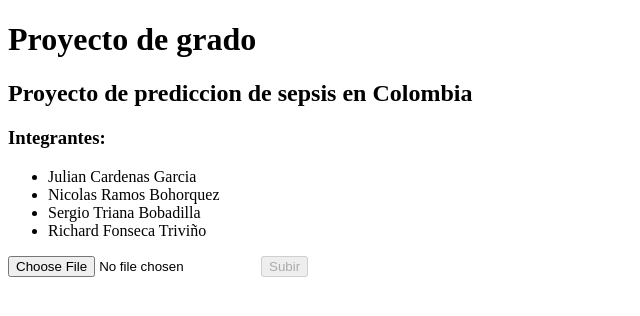
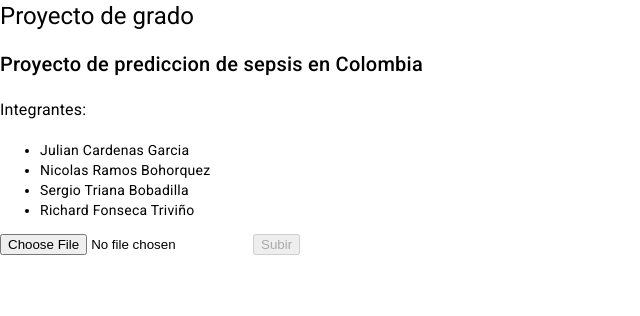
Before and after one commit to Proyecto-de-grado-SEPSIS/frontendPrediccionSepsis, an Angular app in the folder my-angular-app/: page / in a window 1280 px wide. Shown: the top 316 px of the page, without its empty margins (0-640 px from the left). Built offline with nearby package versions, Linux system fonts and the light colour scheme.

Commit message:
Angular material added

```diff
--- a/my-angular-app/angular.json
+++ b/my-angular-app/angular.json
@@ -25,6 +25,7 @@
               "src/assets"
             ],
             "styles": [
+              "@angular/material/prebuilt-themes/indigo-pink.css",
               "src/styles.css"
             ],
             "scripts": []
@@ -87,6 +88,7 @@
               "src/assets"
             ],
             "styles": [
+              "@angular/material/prebuilt-themes/indigo-pink.css",
               "src/styles.css"
             ],
             "scripts": []
--- a/my-angular-app/src/app/app.module.ts
+++ b/my-angular-app/src/app/app.module.ts
@@ -6,6 +6,7 @@
 import { FileUploadComponent } from './file-upload/file-upload.component';
 
 import { HttpClientModule } from '@angular/common/http';
+import { BrowserAnimationsModule } from '@angular/platform-browser/animations';
 
 
 @NgModule({
@@ -16,7 +17,8 @@
   imports: [
     BrowserModule,
     AppRoutingModule,
-    HttpClientModule
+    HttpClientModule,
+    BrowserAnimationsModule
   ],
   providers: [],
   bootstrap: [AppComponent]
--- a/my-angular-app/src/index.html
+++ b/my-angular-app/src/index.html
@@ -6,8 +6,11 @@
   <base href="/">
   <meta name="viewport" content="width=device-width, initial-scale=1">
   <link rel="icon" type="image/x-icon" href="favicon.ico">
+  <link rel="preconnect" href="https://fonts.gstatic.com">
+  <link href="https://fonts.googleapis.com/css2?family=Roboto:wght@300;400;500&display=swap" rel="stylesheet">
+  <link href="https://fonts.googleapis.com/icon?family=Material+Icons" rel="stylesheet">
 </head>
-<body>
+<body class="mat-typography">
   <app-root></app-root>
 </body>
 </html>
--- a/my-angular-app/src/styles.css
+++ b/my-angular-app/src/styles.css
@@ -1 +1,4 @@
 /* You can add global styles to this file, and also import other style files */
+
+html, body { height: 100%; }
+body { margin: 0; font-family: Roboto, "Helvetica Neue", sans-serif; }
```
Also changed, not shown: my-angular-app/package.json (line endings or trailing spaces).
